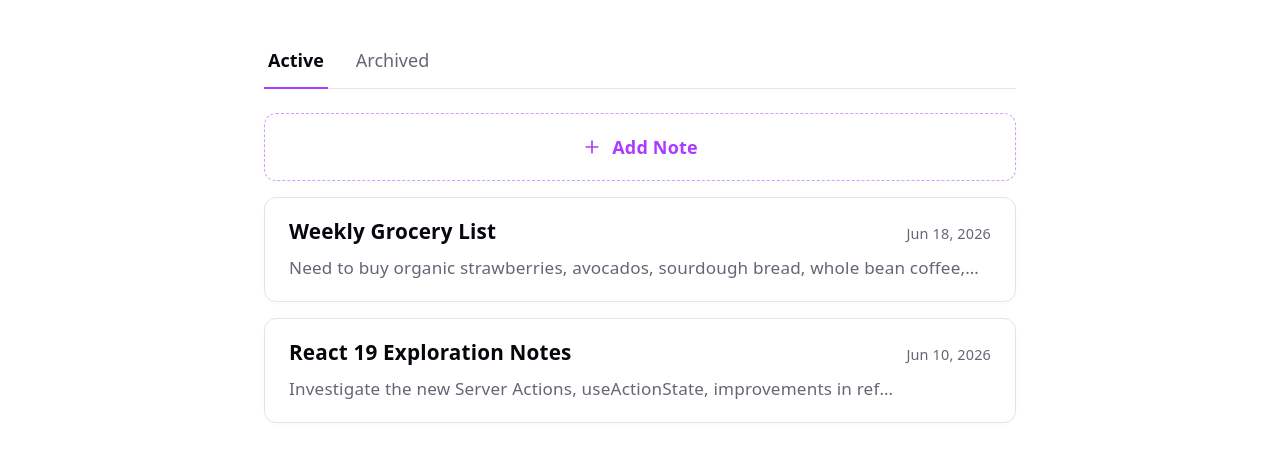
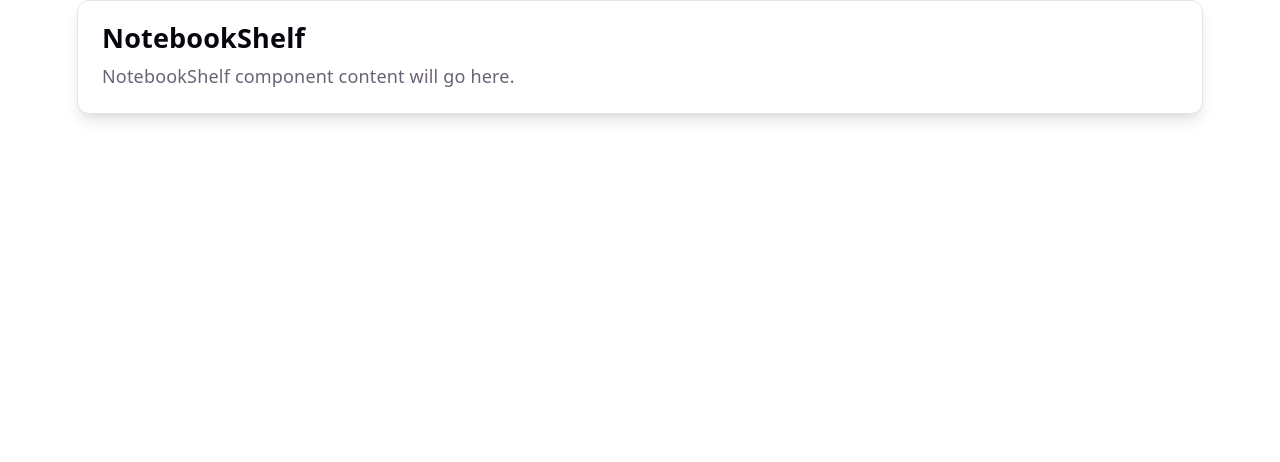
Before and after one commit to BhavdeepChandra/Notes-Frontend, a React (Vite) app: page / in a window 1280 px wide. Shown: the top 462 px of the page. Built offline with nearby package versions, Linux system fonts and the light colour scheme.

Commit message:
Create a component for NotebookShelf

```diff
--- a/src/App.jsx
+++ b/src/App.jsx
@@ -1,9 +1,10 @@
 import NoteList from './components/NoteList/NoteList'
+import NotebookShelf from './components/NotebookShelf/NotebookShelf'
 
 function App() {
   return (
     <>
-      <NoteList />
+      <NotebookShelf />
     </>
   )
 }
--- /dev/null
+++ b/src/components/NotebookShelf/NotebookShelf.css
@@ -0,0 +1,24 @@
+.notebookshelf-container {
+  padding: 24px;
+  background: var(--bg);
+  border: 1px solid var(--border);
+  border-radius: 12px;
+  box-shadow: var(--shadow);
+  font-family: var(--sans);
+  color: var(--text);
+  transition: all 0.3s ease;
+  text-align: left;
+}
+
+.notebookshelf-title {
+  margin-top: 0;
+  margin-bottom: 12px;
+  font-family: var(--heading);
+  color: var(--text-h);
+  font-size: 1.5rem;
+}
+
+.notebookshelf-placeholder {
+  font-size: 1rem;
+  color: var(--text);
+}
--- /dev/null
+++ b/src/components/NotebookShelf/NotebookShelf.jsx
@@ -0,0 +1,10 @@
+import './NotebookShelf.css';
+
+export default function NotebookShelf() {
+  return (
+    <div className="notebookshelf-container">
+      <h2 className="notebookshelf-title">NotebookShelf</h2>
+      <p className="notebookhelf-placeholder">NotebookShelf component content will go here.</p>
+    </div>
+  );
+}
```
